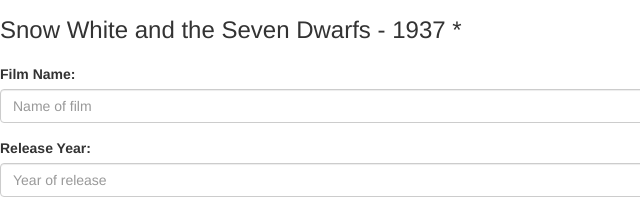
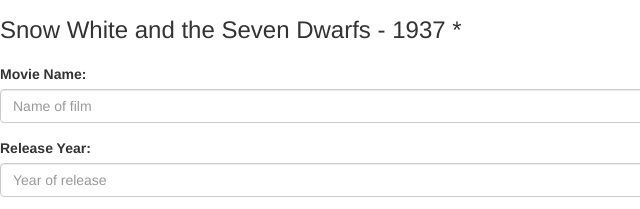
Before and after one commit to JamesWitkowski/jScript-assessment-and-Angular-app, a plain HTML site: page index.html in a window 1280 px wide. Shown: the part 672-881 px from the top of the page, 0-640 px from the left. Drawn offline with nearby package versions, Linux system fonts and the light colour scheme.

Commit message:
light update

```diff
--- a/index.html
+++ b/index.html
@@ -17,7 +17,7 @@
 
     <div class="form">
 
-        <div class="form-group"><label for="title of movie">Film Name:</label>
+        <div class="form-group"><label for="title of movie">Movie Name:</label>
             <input class="form-control" type="text" ng-model="newFilm.name" placeholder="Name of film" />
         </div>
         <div class="form-group"><label for="release year">Release Year:</label>
```
